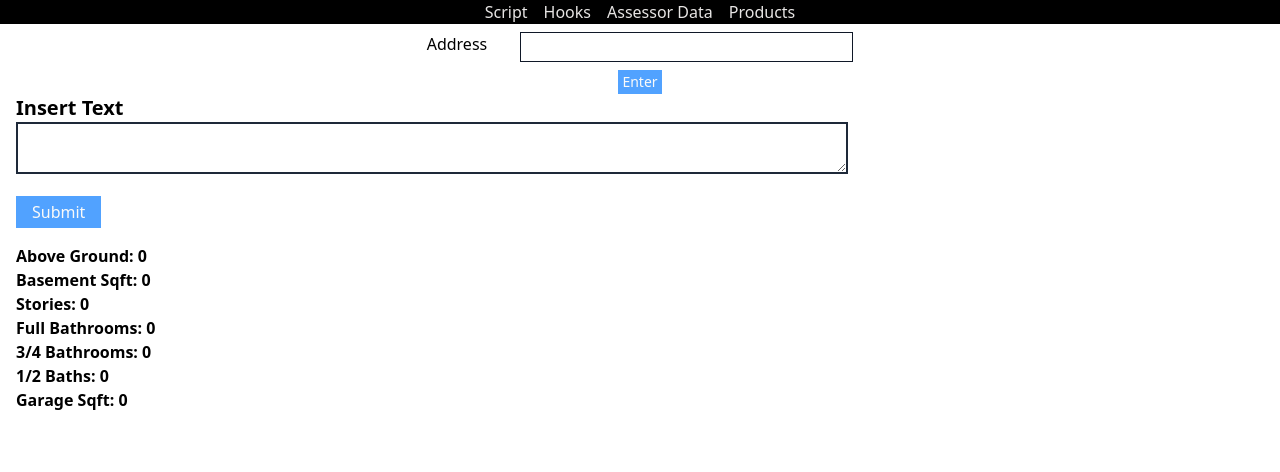
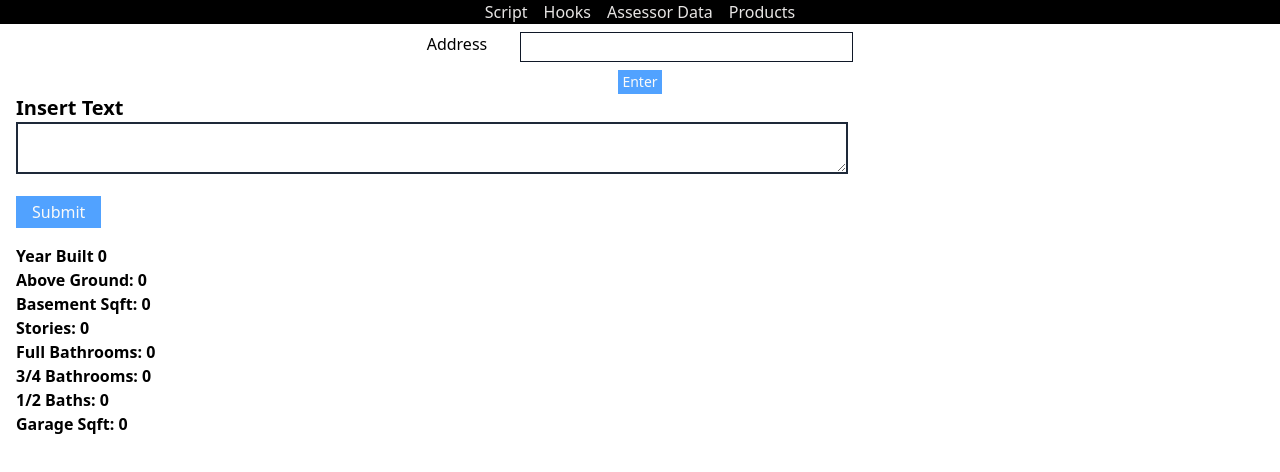
Before and after one commit to Jpatrick6420/propertyandcasualtywebsite, a React (Vite) app: page / in a window 1280 px wide. Both pictures are taken after a click on the item "Assessor Data". Shown: the top 472 px of the page. Built offline with nearby package versions, Linux system fonts and the light colour scheme.

Commit message:
added year built in extraction

```diff
--- a/src/features/dataExtraction.jsx
+++ b/src/features/dataExtraction.jsx
@@ -10,6 +10,7 @@ function DataExtraction() {
     threeQuarterBaths: 0,
     halfBaths: 0,
     garageFootage: 0,
+    yearBuilt: 0,
   };
 
   const [textInput, setTextInput] = useState("");
@@ -32,6 +33,7 @@ function DataExtraction() {
       threeQuarterBaths: toNum(extractText("3/4 Baths", textInput)),
       halfBaths: toNum(extractText("Half Baths", textInput)),
       garageFootage: toNum(extractText("Attached Garage S. Area", textInput)),
+      yearBuilt: toNum(extractText("Year Built", textInput)),
     });
     setTextInput("");
   };
@@ -56,6 +58,7 @@ function DataExtraction() {
         </button>
       </form>
       <div className="px-4">
+        <p className="font-bold">Year Built {stats.yearBuilt}</p>
         <p className="font-bold">Above Ground: {Number(stats.squareFootage)}</p>
         <p className="font-bold">Basement Sqft: {Number(stats.basement)}</p>
         <p className="font-bold">Stories: {stats.stories}</p>
```
